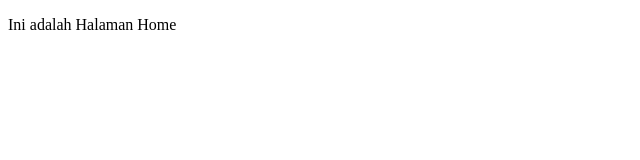
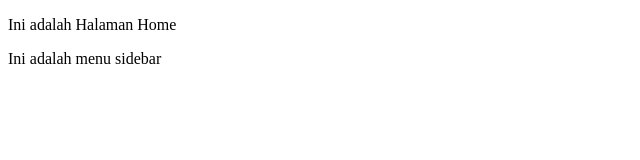
Before and after one commit to gurisinfo/Guris-Harapan, a plain HTML site: page index.html in a window 1280 px wide. Shown: the whole page, without its empty margins (0-640 px from the left). Drawn offline with Linux system fonts and the light colour scheme.

Commit message:
penambahan sidebar

```diff
--- a/index.html
+++ b/index.html
@@ -5,5 +5,6 @@
   </head>
   <body>
     <p>Ini adalah Halaman Home</p>
+    <p>Ini adalah menu sidebar</p>
   </body>
 </html>
```
